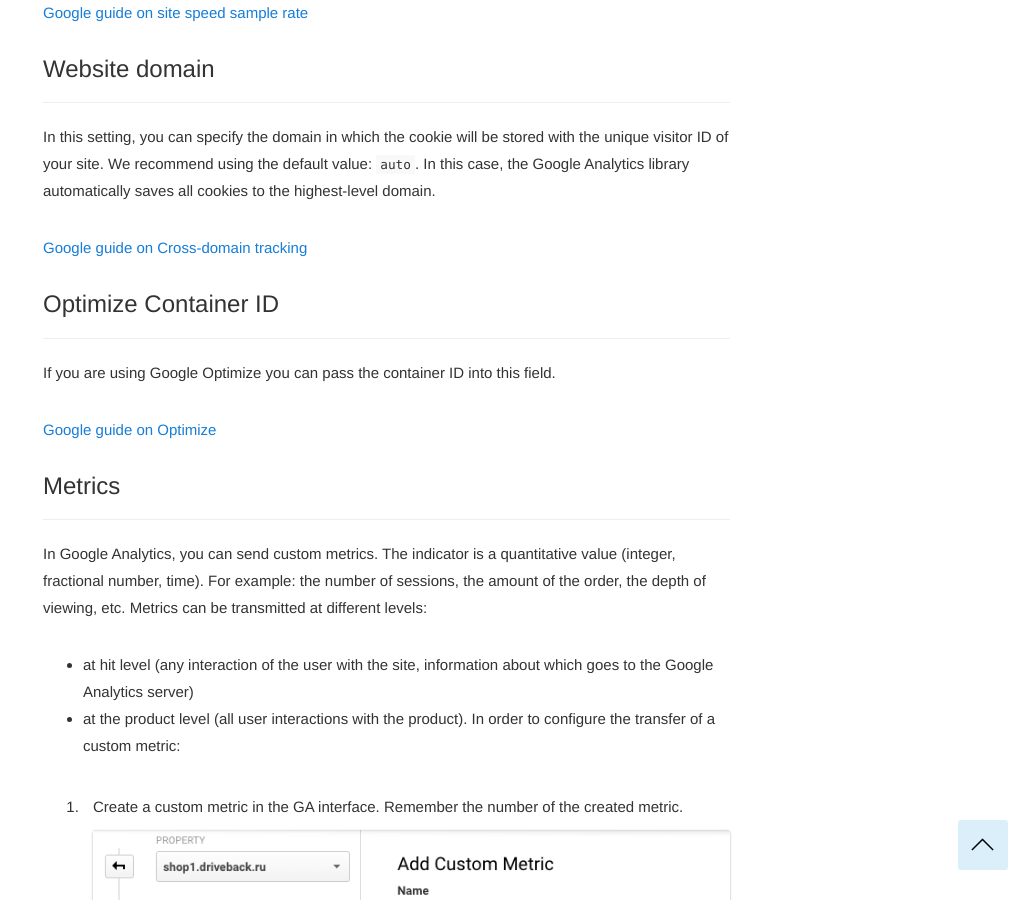
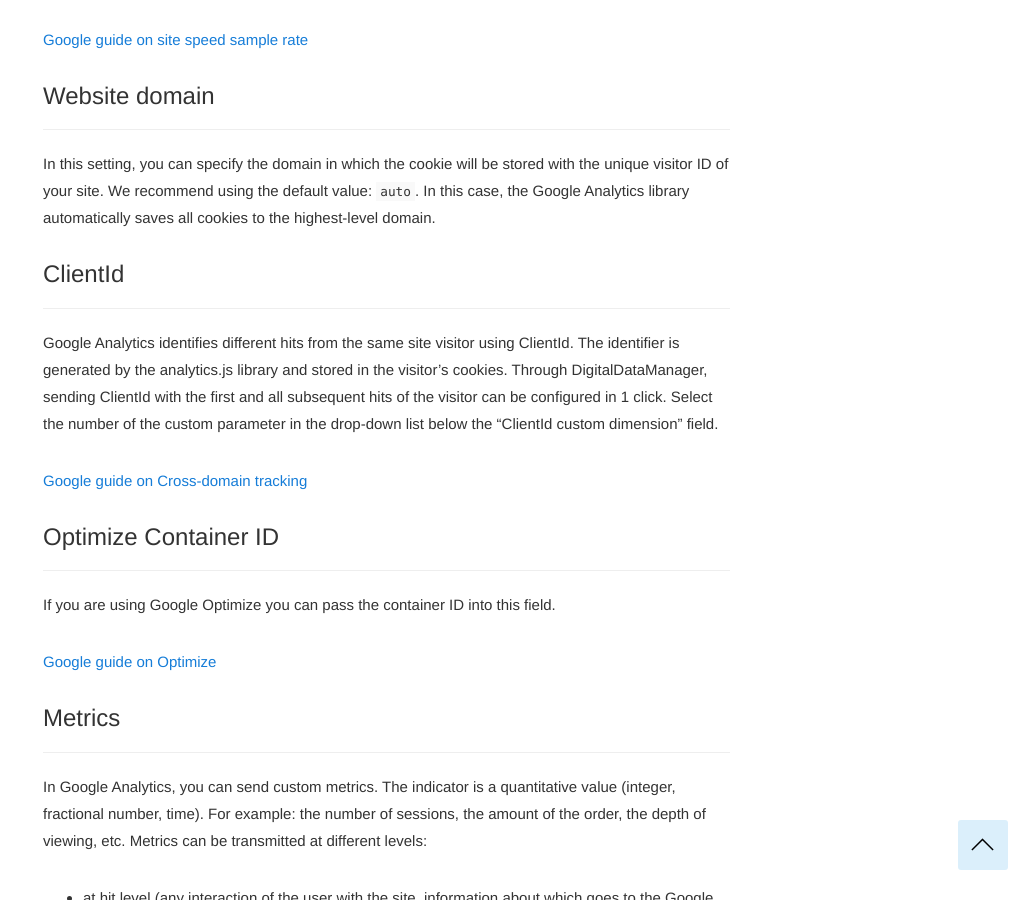
Before and after one commit to segmentstream-com/segmentstream-com.github.io, a Jekyll site: the page built from _docs/integrations/google-analytics.md, in a window 1280 px wide and 900 px high, scrolled down 6394 px. Shown: the whole window, without its empty margins (252-1280 px from the left). Built offline with Jekyll 4.4.1, drawn with Linux system fonts in a browser that asks for light colours; nearby versions of some CDN libraries.

Commit message:
google analytics client id

```diff
--- a/_docs/integrations/google-analytics.md
+++ b/_docs/integrations/google-analytics.md
@@ -30,6 +30,7 @@
   <li><a href="#8">Default Currency</a></li>
   <li><a href="#9">Site speed sample rate</a></li>
   <li><a href="#10">Website domain</a></li>
+  <li><a href="#11_1">ClientId</a></li>
   <li><a href="#17">Optimize Container ID</a></li>
   <li><a href="#11">Metrics</a></li>
   <li><a href="#12">Dimensions</a></li>
@@ -163,6 +164,13 @@
 ------
 In this setting, you can specify the domain in which the cookie will be stored with the unique visitor ID of your site. We recommend using the default value: `auto`. In this case, the Google Analytics library automatically saves all cookies to the highest-level domain.
 
+### <a name="11_1"></a>ClientId
+------
+Google Analytics identifies different hits from the same site visitor using ClientId.
+The identifier is generated by the analytics.js library and stored in the visitor's cookies.
+Through DigitalDataManager, sending ClientId with the first and all subsequent hits of the visitor can be configured in 1 click.
+Select the number of the custom parameter in the drop-down list below the "ClientId custom dimension" field.
+
 [Google guide on Cross-domain tracking](https://developers.google.com/analytics/devguides/collection/analyticsjs/cross-domain)
 
 ### <a name="17"></a>Optimize Container ID
```
